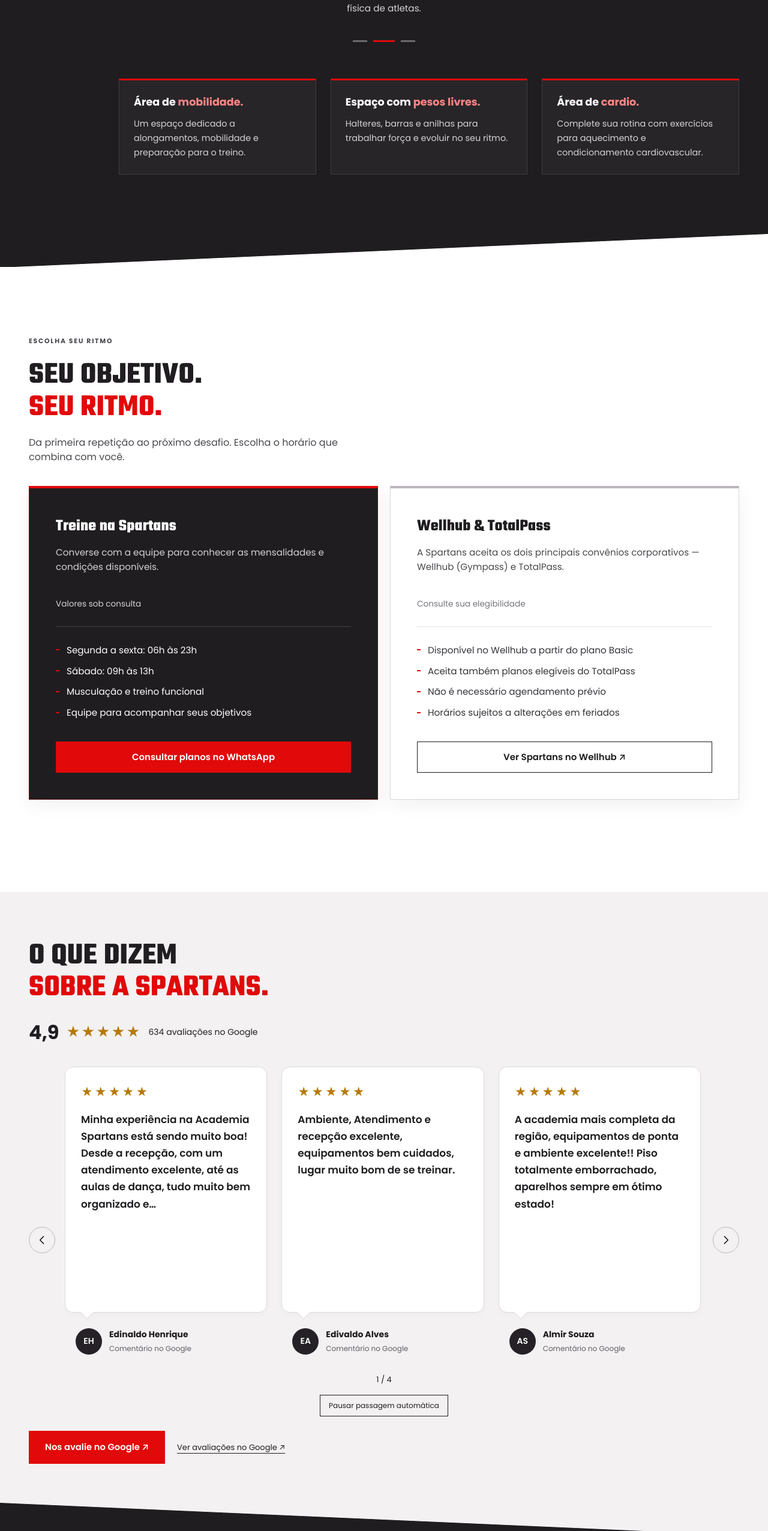
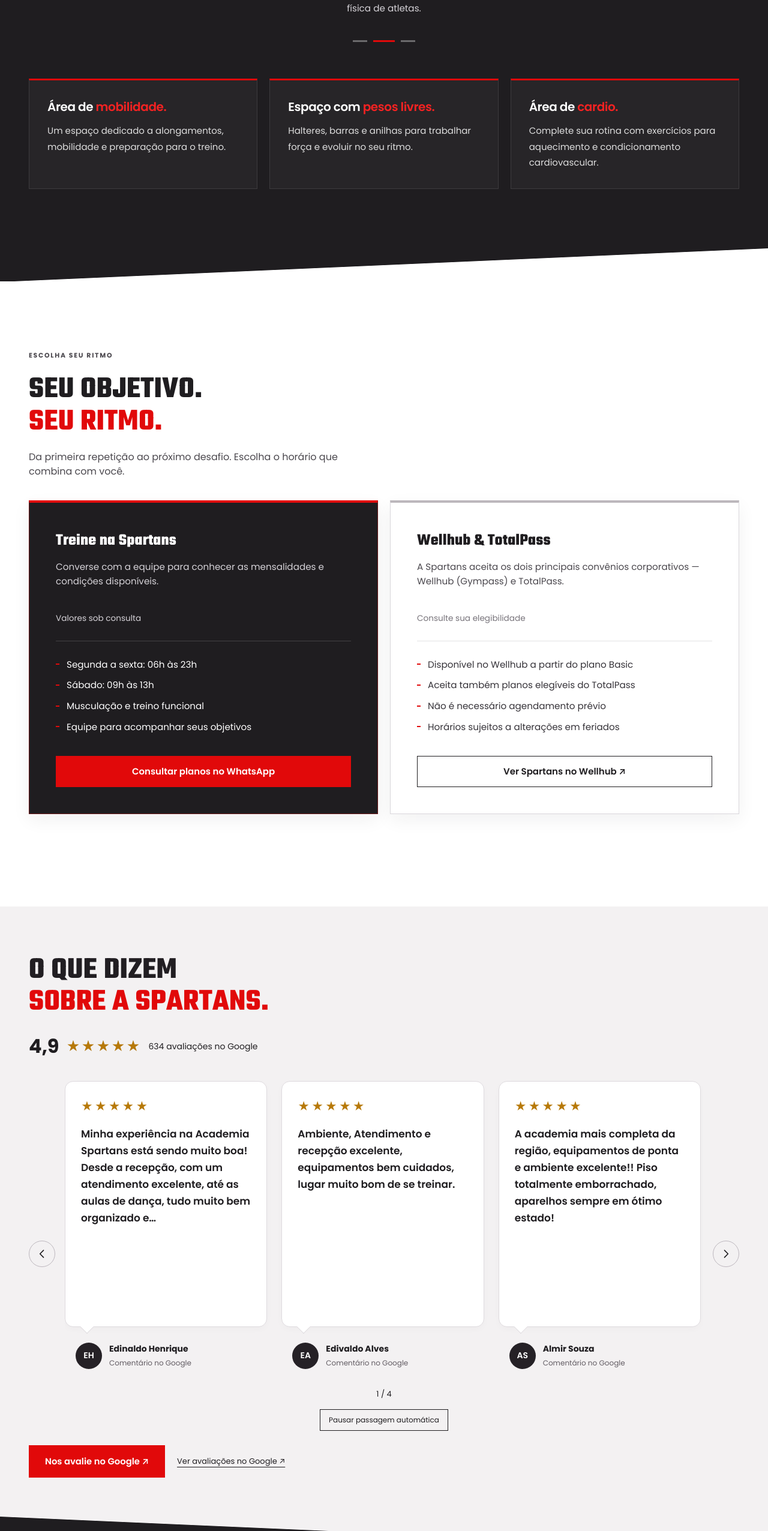
Before and after one commit to LucasPivovar/Spartans-Academia, a plain HTML site: page index.html in a window 1280 px wide. Shown: the part 2288-4840 px from the top of the page at 60% size. Drawn offline with Linux system fonts and the light colour scheme.

Commit message:
style: amplia cards e ajusta vermelho e tipografia Poppins

```diff
--- a/index.html
+++ b/index.html
@@ -8,7 +8,7 @@
   <link rel="preconnect" href="https://fonts.googleapis.com" />
   <link rel="preconnect" href="https://fonts.gstatic.com" crossorigin />
   <link href="https://fonts.googleapis.com/css2?family=Anton&family=Poppins:wght@400;500;600;700;800&display=swap" rel="stylesheet" />
-  <link rel="stylesheet" href="styles-spartans-v4.css?v=11" />
+  <link rel="stylesheet" href="styles-spartans-v4.css?v=12" />
   <meta name="robots" content="index,follow,max-image-preview:large" />
   <meta name="theme-color" content="#1f1d20" />
   <meta property="og:type" content="website" />
--- a/styles-spartans-v4.css
+++ b/styles-spartans-v4.css
@@ -1829,3 +1829,12 @@ a.trial-cta::after { display:none; }
 .carousel-playback { display:block; margin:16px auto 0; border:1px solid currentColor; background:transparent; color:inherit; padding:8px 14px; font:inherit; font-size:12px; cursor:pointer; }
 #space-carousel .carousel-playback { grid-column:1 / -1; margin-top:0; color:#fff; }
 @media(max-width:640px) { .reviews-carousel { padding-inline:46px; } .reviews-controls button { width:36px; height:36px; } .coverflow { grid-template-columns:36px minmax(0,1fr) 36px; gap:8px; } .coverflow .coverflow-btn { width:36px; height:36px; } }
+/* Full-width training cards with the Spartans red and Poppins. */
+.space-specialties { width:100%; margin:32px 0 0; gap:20px; grid-template-columns:repeat(3,minmax(0,1fr)); }
+.space-specialty { padding:30px; border-top:3px solid #e1090a; font-family:var(--font-sans); }
+.space-specialty h3 { font-family:var(--font-sans); font-weight:600; font-style:normal; font-size:20px; line-height:1.45; letter-spacing:-.02em; }
+.space-specialty h3 span { color:#f52222; }
+.space-specialty p { font-family:var(--font-sans); font-size:15px; line-height:1.75; color:#dedede; }
+.section-testimonials > .container { max-width:1440px; }
+.reviews-carousel .testimonial blockquote,.testimonial figcaption { font-family:var(--font-sans); }
+@media(max-width:800px) { .space-specialties { grid-template-columns:1fr; } .space-specialty { padding:24px; } }
```
